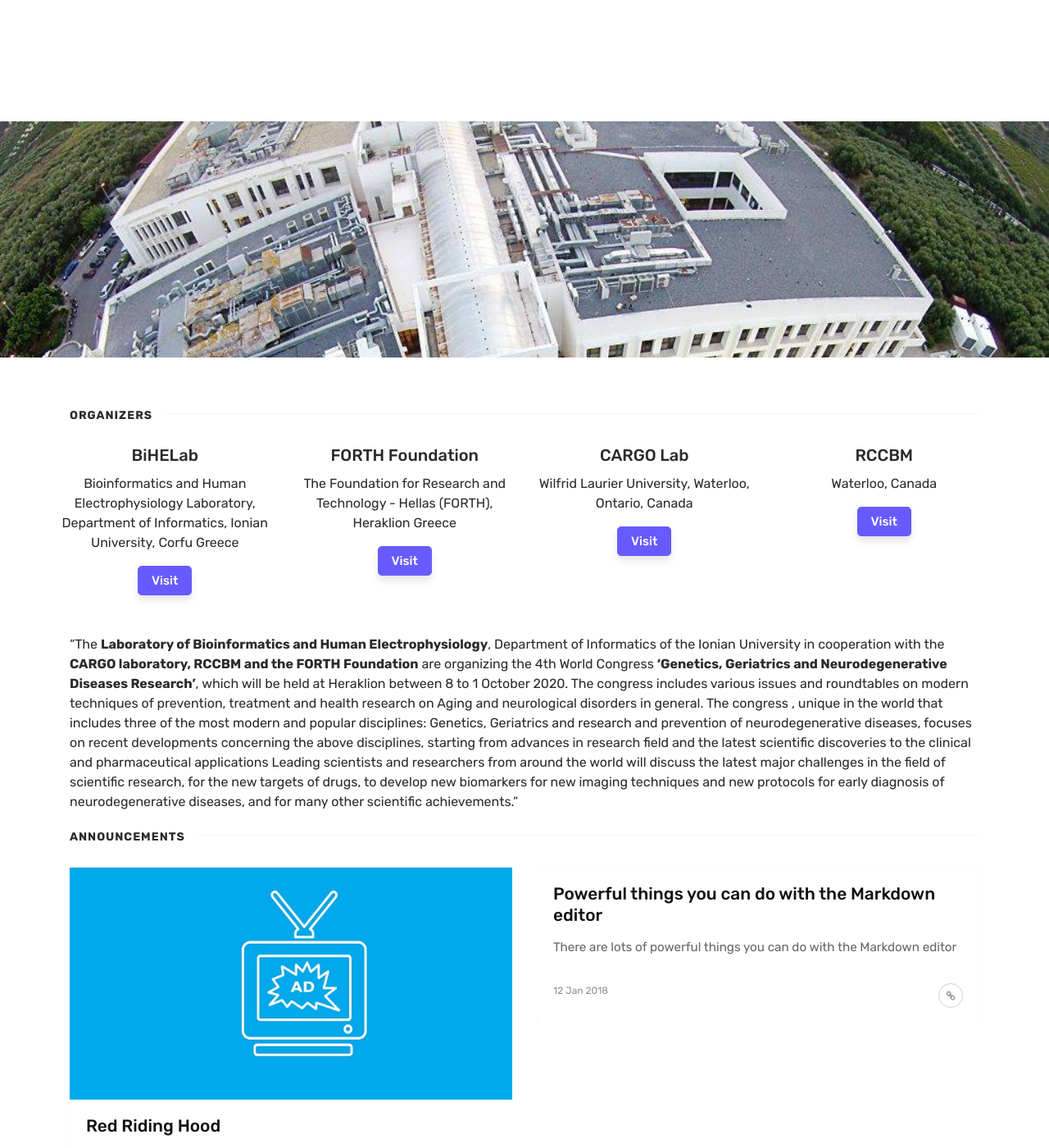
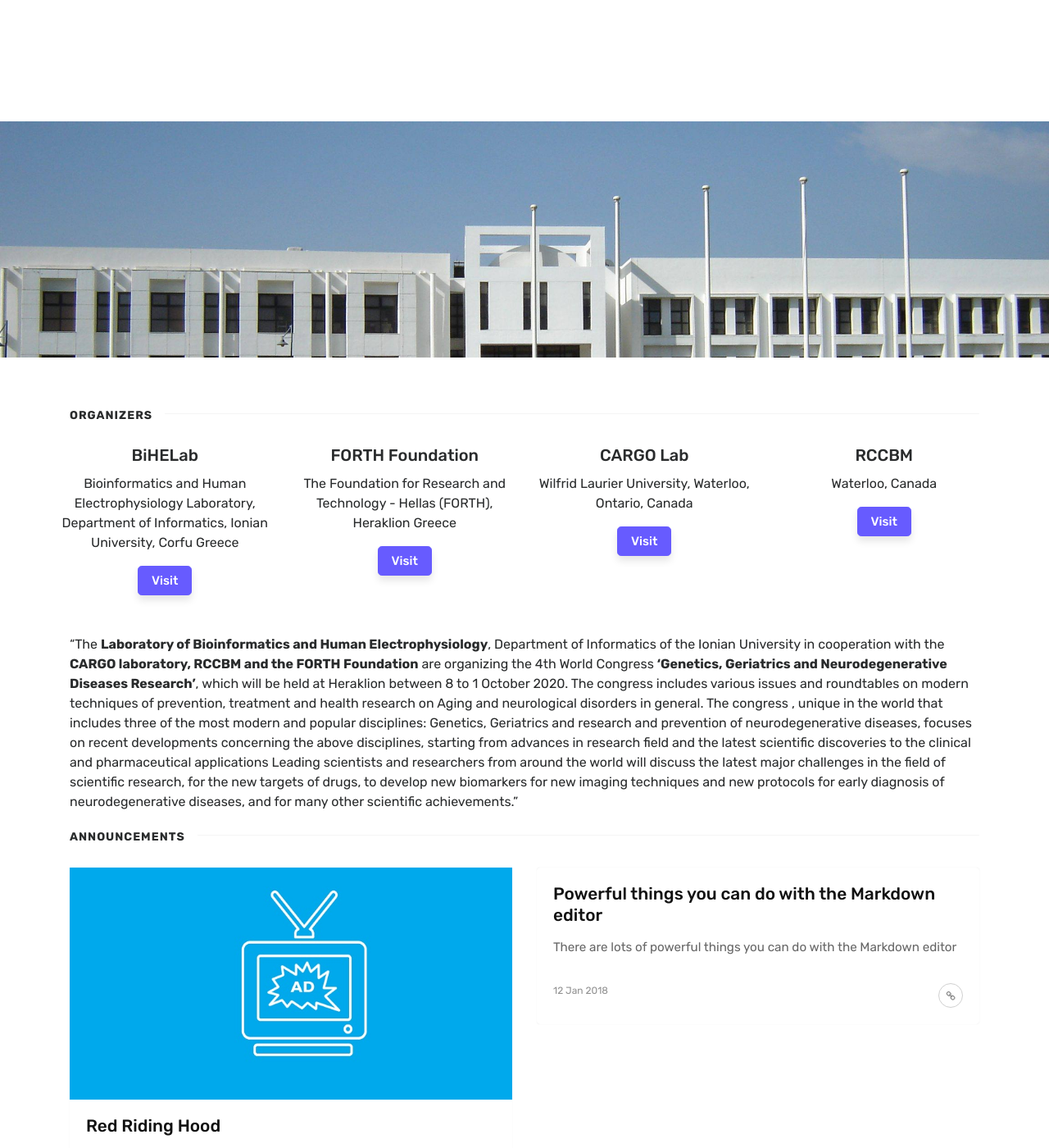
Before and after one commit to Covide-1797/genedis, a Jekyll site: the page built from index.html, in a window 1280 px wide and 1400 px high. Shown: the whole window at 82% size. Built offline with Jekyll 4.4.1, drawn with Linux system fonts in a browser that asks for light colours; the list of posts is cut into pages by our own code.

Commit message:
Update theme.css

```diff
--- a/assets/css/theme.css
+++ b/assets/css/theme.css
@@ -328,7 +328,7 @@
 	margin-bottom:1rem;
 }
 .intro {
-    background-image:url(../images/head.jpg);
+    background-image:url(../images/ite.jpg);
     background-size:cover;
     padding: 9rem 0;
     margin-top:-87px;
```
